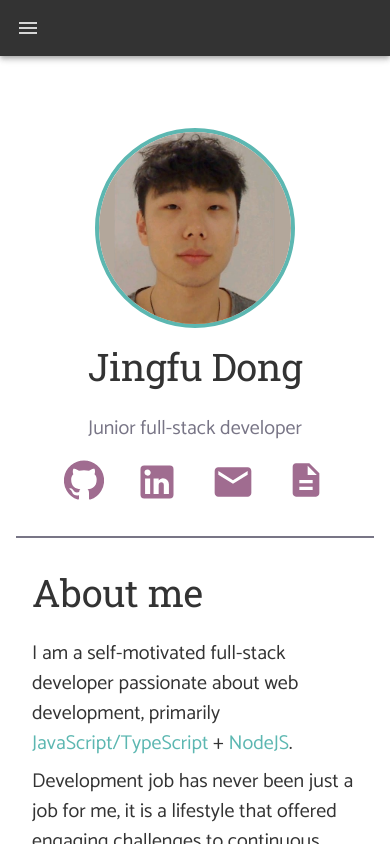
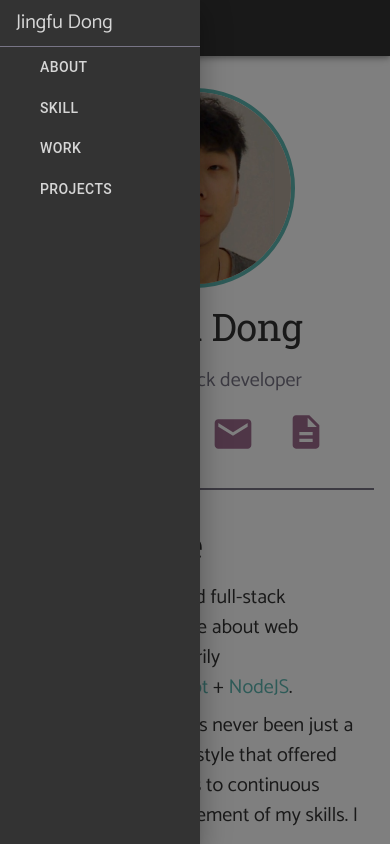
Before and after one commit to Dongongngg/portfolio-new, a React (Create React App) app: page / in a window 390 px wide. Both pictures are taken after a click on the icon 28 px from the left and 28 px from the top of the page. Shown: the top 844 px of the page. Built offline with nearby package versions, Linux system fonts and the light colour scheme; a web font is replaced by a local one.

Commit message:
fix bug update navbar section create drawer for mobile view navigation

```diff
--- a/src/components/Banner.tsx
+++ b/src/components/Banner.tsx
@@ -19,7 +19,7 @@ const useStyles = makeStyles((theme: Theme) => ({
     '@media(max-width:960px)': {
       borderBottom: `2px solid ${theme.palette.divider}`,
       borderRight: 'none',
-      padding: '2rem 0',
+      paddingBottom: theme.spacing(4),
     },
   },
   avatar: {
@@ -35,7 +35,7 @@ const useStyles = makeStyles((theme: Theme) => ({
   },
   introWrapper: {
     '@media(max-width:960px)': {
-      padding: '2rem 0',
+      paddingTop: theme.spacing(4),
     },
   },
   about: {
--- a/src/components/Footer.tsx
+++ b/src/components/Footer.tsx
@@ -19,22 +19,52 @@ const useStyles = makeStyles((theme: Theme) => ({
     justifyContent: 'space-between',
     alignItems: 'center',
   },
+  icon: { cursor: 'pointer' },
+  claim: {
+    '@media(max-width:960px)': {
+      textAlign: 'center',
+    },
+  },
 }));
 const Footer: React.FC = () => {
   const classes = useStyles();
   return (
     <Container maxWidth={false} className={classes.root}>
       <Container maxWidth='sm' className={classes.navWrapper}>
-        <GitHubIcon fontSize='large' />
-        <LinkedInIcon fontSize='large' />
-        <EmailIcon fontSize='large' />
-        <DescriptionIcon fontSize='large' />
+        <GitHubIcon
+          fontSize='large'
+          className={classes.icon}
+          onClick={() => {
+            window.open('https://github.com/Dongongngg');
+          }}
+        />
+        <LinkedInIcon
+          fontSize='large'
+          className={classes.icon}
+          onClick={() => {
+            window.open('https://www.linkedin.com/in/jingfu-dong-james/');
+          }}
+        />
+        <EmailIcon
+          fontSize='large'
+          className={classes.icon}
+          onClick={() => {
+            window.open('mailto:jingfu.dong0320@gmail.com');
+          }}
+        />
+        <DescriptionIcon
+          fontSize='large'
+          className={classes.icon}
+          onClick={() => {
+            window.open('Resume_Jingfu_Dong.pdf');
+          }}
+        />
       </Container>
 
       <Typography variant='h5' align='center'>
         © Jingfu Dong
       </Typography>
-      <Typography variant='body1' align='right'>
+      <Typography variant='body1' align='right' className={classes.claim}>
         Design inspired by{' '}
         <Typography component='a' href='https://manparvesh.com/'>
           Man Parvesh Singh Randhawa
--- a/src/components/NavBar.tsx
+++ b/src/components/NavBar.tsx
@@ -1,4 +1,4 @@
-import React from 'react';
+import React, { useState } from 'react';
 //mui
 import {
   Typography,
@@ -7,6 +7,11 @@ import {
   Toolbar,
   Hidden,
   Button,
+  Drawer,
+  Divider,
+  List,
+  ListItem,
+  ListItemIcon,
 } from '@material-ui/core';
 import { createStyles, makeStyles, Theme } from '@material-ui/core/styles';
 //icons
@@ -21,28 +26,98 @@ const useStyles = makeStyles((theme: Theme) =>
       color: theme.palette.text.disabled,
       backgroundColor: theme.palette.text.primary,
     },
+    drawerWrapper: {
+      backgroundColor: theme.palette.text.primary,
+      color: theme.palette.text.disabled,
+    },
     title: {
       flexGrow: 1,
+      cursor: 'pointer',
     },
   }),
 );
 
+const drawerStyles = makeStyles((theme: Theme) => ({
+  list: {
+    width: 200,
+  },
+  listItem: {
+    paddingLeft: theme.spacing(5),
+  },
+}));
+
+const naviItem = ['about', 'skill', 'work', 'projects'];
+//scroll to location - height of navbar
+const scrollToId = (props: string) => {
+  const target = document.getElementById(props);
+  const navBar = document.getElementById('nav-bar');
+
+  if (target) {
+    const destination = target.offsetTop - (navBar?.offsetHeight || 0);
+    window.scroll({ top: destination, behavior: 'smooth' });
+  }
+};
+const NavDrawer: React.FC = () => {
+  const classes = drawerStyles();
+  return (
+    <List className={classes.list}>
+      <ListItem>
+        <Typography variant='h5'>Jingfu Dong</Typography>
+      </ListItem>
+
+      <Divider />
+      {naviItem.map((e, i) => (
+        <ListItem
+          button
+          key={i}
+          onClick={() => scrollToId(e)}
+          className={classes.listItem}
+        >
+          {/* <ListItemIcon>e</ListItemIcon> */}
+          <Typography variant='button'>{e}</Typography>
+        </ListItem>
+      ))}
+    </List>
+  );
+};
+
 const NavBar: React.FC = () => {
   const classes = useStyles();
+
+  const [openNav, setOpenNav] = useState<boolean>(false);
+
+  const toggleDrawer = () => {
+    setOpenNav(!openNav);
+  };
+
   return (
     <Container maxWidth={false} className={classes.root}>
-      <AppBar position='static' className={classes.appBar}>
+      <AppBar position='fixed' className={classes.appBar} id='nav-bar'>
         <Toolbar>
           <Hidden smUp>
-            <MenuIcon />
+            <MenuIcon onClick={toggleDrawer} />
+            <Drawer
+              anchor='left'
+              open={openNav}
+              onClose={toggleDrawer}
+              classes={{ paper: classes.drawerWrapper }}
+            >
+              <NavDrawer />
+            </Drawer>
           </Hidden>
           <Hidden xsDown>
-            <Typography variant='h6' className={classes.title}>
+            <Typography
+              variant='h6'
+              className={classes.title}
+              onClick={() => scrollToId('about')}
+            >
               Jingfu Dong
             </Typography>
-            <Button color='inherit'>about me</Button>
-            <Button color='inherit'>work</Button>
-            <Button color='inherit'>projects</Button>
+            {naviItem.map(e => (
+              <Button key={e} color='inherit' onClick={() => scrollToId(e)}>
+                {e}
+              </Button>
+            ))}
           </Hidden>
         </Toolbar>
       </AppBar>
--- a/src/index.tsx
+++ b/src/index.tsx
@@ -10,11 +10,11 @@ import theme from './styles/theme';
 import reportWebVitals from './reportWebVitals';
 
 ReactDOM.render(
-  <React.StrictMode>
+  <>
     <ThemeProvider theme={theme}>
       <App />
     </ThemeProvider>
-  </React.StrictMode>,
+  </>,
   document.getElementById('root'),
 );
 
--- a/src/layouts/Portfolio.tsx
+++ b/src/layouts/Portfolio.tsx
@@ -8,6 +8,14 @@ const useStyles = makeStyles(theme => ({
     paddingBottom: theme.spacing(12),
     '@media(max-width:960px)': {
       paddingTop: theme.spacing(5),
+      paddingBottom: theme.spacing(6),
+    },
+  },
+  banner: {
+    paddingTop: theme.spacing(16),
+    paddingBottom: theme.spacing(12),
+    '@media(max-width:960px)': {
+      paddingTop: theme.spacing(11),
       paddingBottom: theme.spacing(6),
     },
   },
@@ -26,12 +34,19 @@ const Portfolio: React.FC<MyProps> = (props: MyProps) => {
   const classes = useStyles();
   return (
     <main>
-      <section className={classes.root}>{props.banner}</section>
-      <section className={`${classes.root} ` + `${classes.skill}`}>
+      <section id='about' className={classes.banner}>
+        {props.banner}
+      </section>
+      <section id='skill' className={`${classes.root} ` + `${classes.skill}`}>
         {props.skill}
       </section>
-      <section className={classes.root}>{props.work}</section>
-      <section className={`${classes.root} ` + `${classes.project}`}>
+      <section id='work' className={classes.root}>
+        {props.work}
+      </section>
+      <section
+        id='projects'
+        className={`${classes.root} ` + `${classes.project}`}
+      >
         {props.project}
       </section>
     </main>
--- a/src/styles/theme.ts
+++ b/src/styles/theme.ts
@@ -31,17 +31,24 @@ let theme: Theme = createMuiTheme({
     //  h1: title
     h1: {
       marginBottom: '0.75rem',
+
       fontFamily: "'Roboto Slab', serif",
     },
     //  h2: subtitle
-    h2: { marginBottom: '1.5rem', fontFamily: "'Roboto Slab', serif" },
+    h2: {
+      marginBottom: '1.5rem',
+      fontFamily: "'Roboto Slab', serif",
+      '@media(max-width:960px)': {
+        marginBottom: '1rem',
+      },
+    },
     h3: {
       fontWeight: 500,
       marginBottom: '0.5rem',
       fontFamily: "'Roboto Slab', serif",
     },
     //  h4: 3rd title
-    h4: { fontWeight: 500, fontFamily: "'Roboto Slab', serif" },
+    h4: { fontWeight: 500, fontFamily: "'Catamaran', sans-serif" },
     //  h5: card title or non-paper/card content, display as p
     h5: {
       fontWeight: 500,
```
